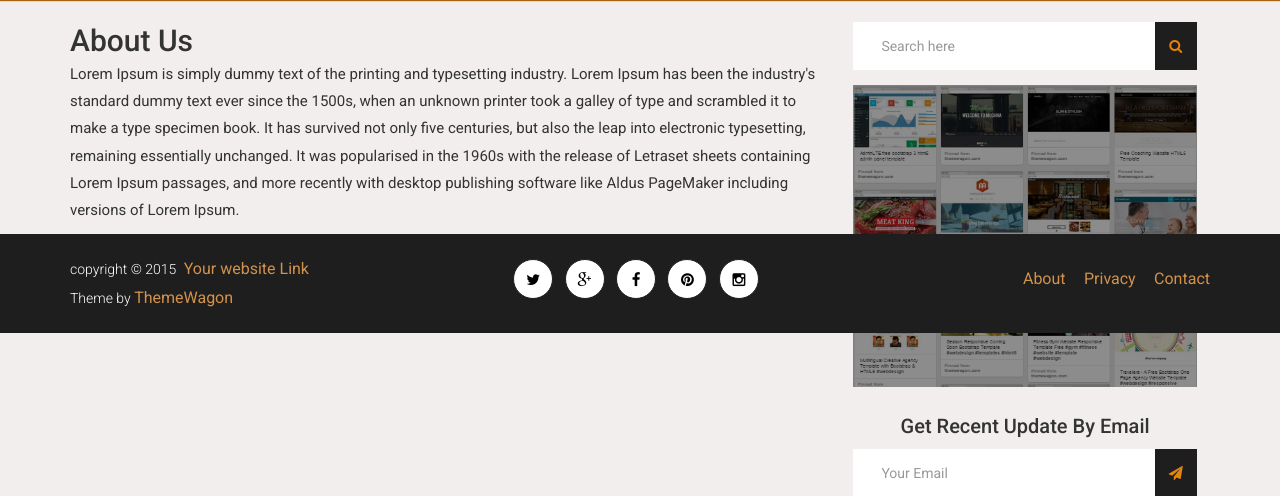
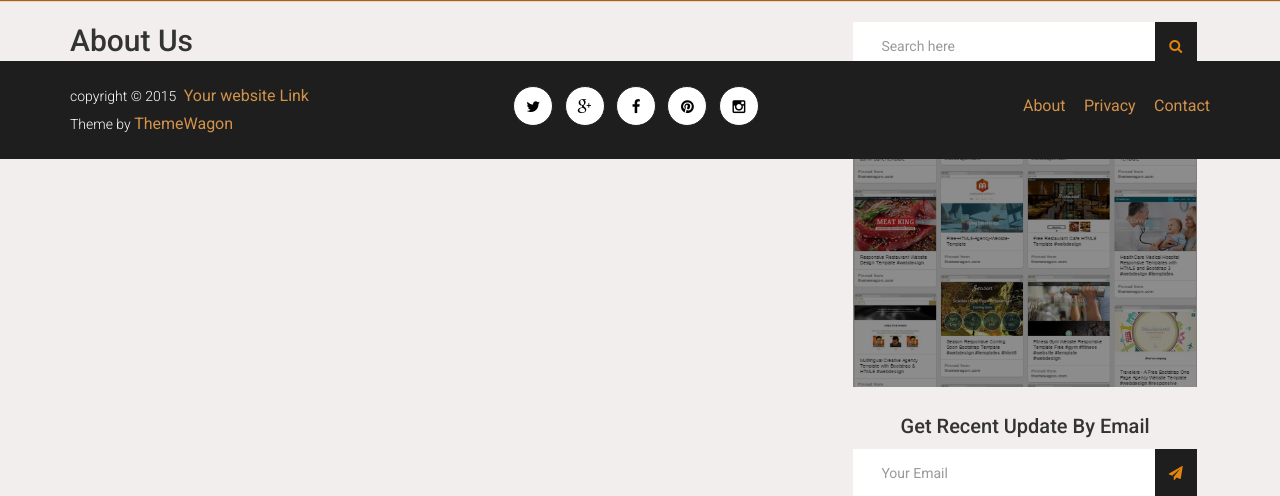
Before and after one commit to shailendra-sahu-43/Blog_Project, a Django app: page /about in a window 1280 px wide. Shown: the part 50-546 px from the top of the page. Run offline with Django 5.2, Linux system fonts and the light colour scheme; some libraries are stand-ins or nearby versions.

Commit message:
about is clear

```diff
--- a/ecommerceapp/templates/about.html
+++ b/ecommerceapp/templates/about.html
@@ -11,9 +11,7 @@
                         <article>
                             <h1>about us</h1>
 
-                            <p>
-                                Lorem Ipsum is simply dummy text of the printing and typesetting industry. Lorem Ipsum has been the industry's standard dummy text ever since the 1500s, when an unknown printer took a galley of type and scrambled it to make a type specimen book. It has survived not only five centuries, but also the leap into electronic typesetting, remaining essentially unchanged. It was popularised in the 1960s with the release of Letraset sheets containing Lorem Ipsum passages, and more recently with desktop publishing software like Aldus PageMaker including versions of Lorem Ipsum.
-                            </p>
+
 
 
 
```
